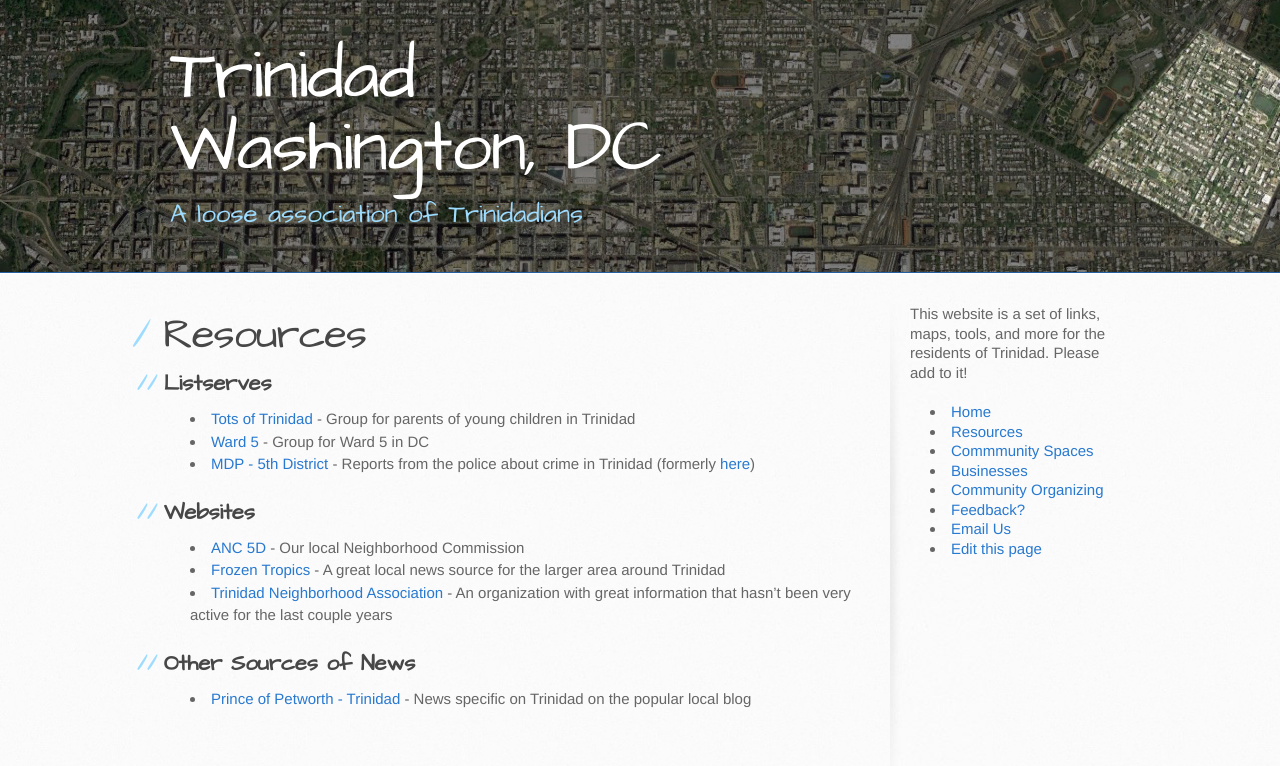
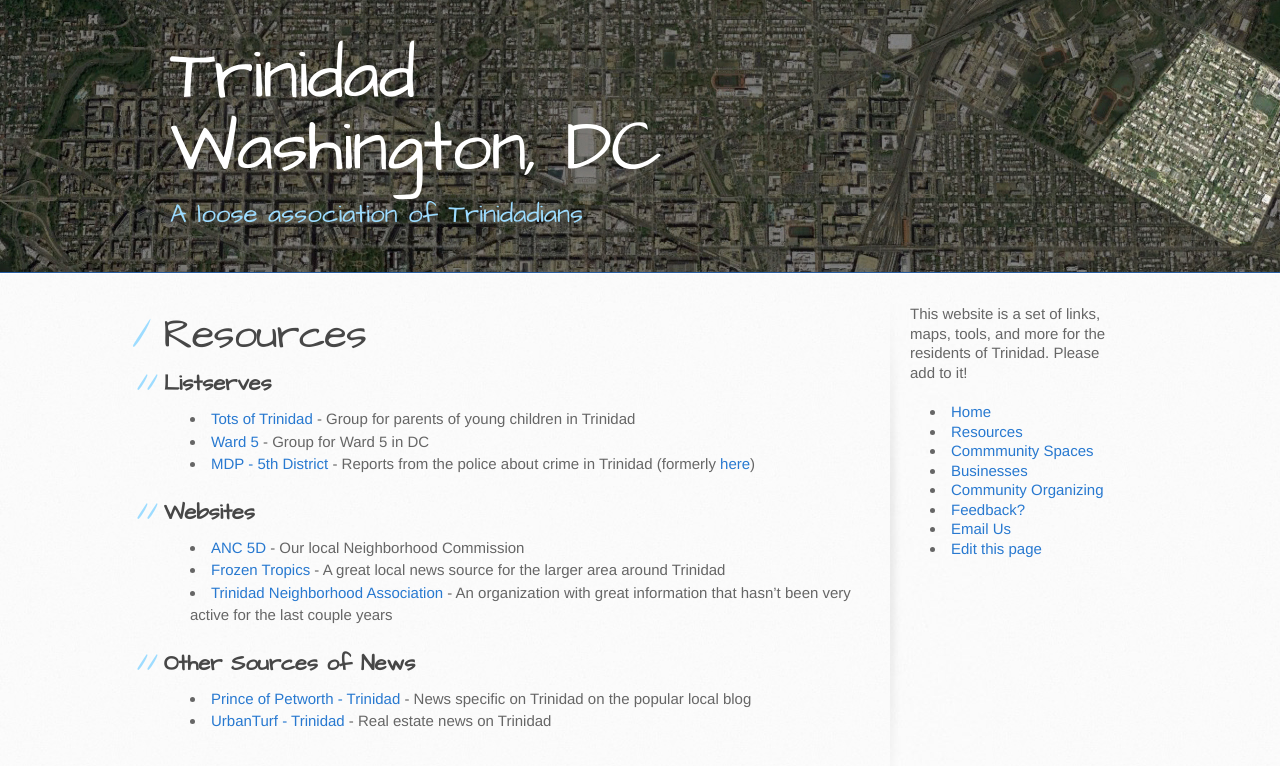
Before and after one commit to gbinal/tobago, a Jekyll site: the page built from resources.md, in a window 1280 px wide. Shown: the top 766 px of the page. Built offline with Jekyll 4.4.1, drawn with Linux system fonts in a browser that asks for light colours.

Commit message:
adding urbanturf link

```diff
--- a/resources.md
+++ b/resources.md
@@ -22,3 +22,4 @@ published: true
 ## Other Sources of News
 
 * [Prince of Petworth - Trinidad](https://www.popville.com/category/locations/trinidad-neighborhoods/) - News specific on Trinidad on the popular local blog
+* [UrbanTurf - Trinidad](https://dc.urbanturf.com/articles/tag/trinidad) - Real estate news on Trinidad
```
